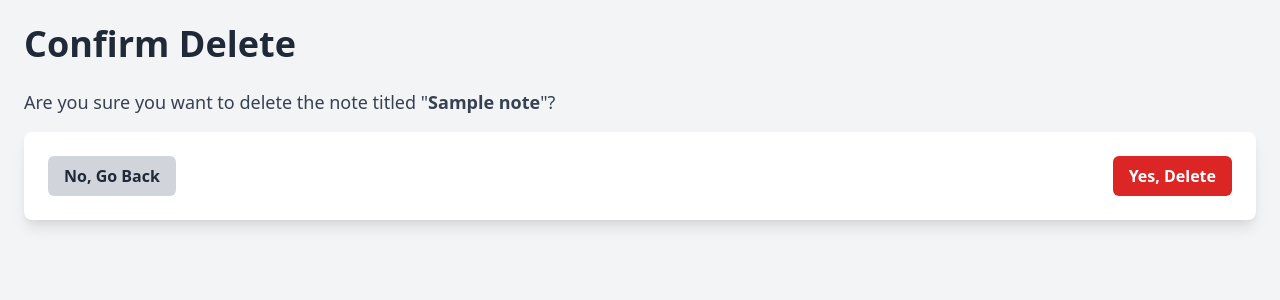
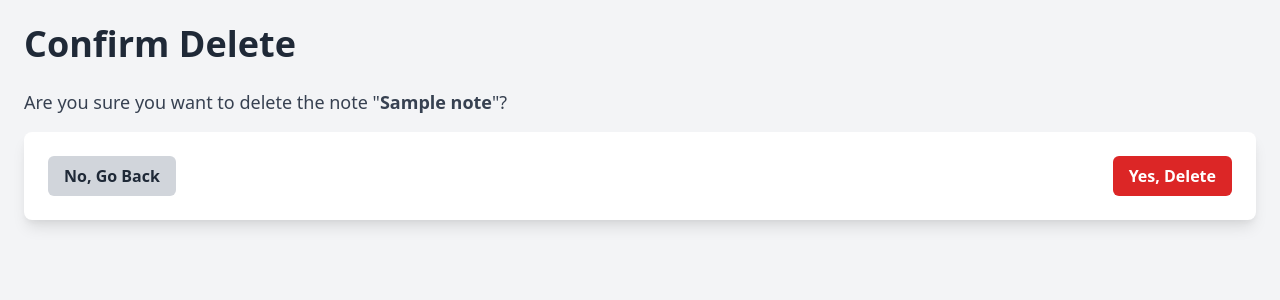
Before and after one commit to EricNguyen1206/study-cakePHP, a CakePHP app: template cakephp/app/src/Template/Notes/delete.ctp in a window 1280 px wide. Shown: the top 300 px of the page. Run offline with PHP 8.4 and a stand-in for CakePHP, Linux system fonts and the light colour scheme; the template is opened without the code that fills it: most values are stand-ins (such as "Sample title", 1, 10 or a date in 2020); some libraries are stand-ins or nearby versions.

Commit message:
fix: update message

```diff
--- a/cakephp/app/src/Template/Notes/delete.ctp
+++ b/cakephp/app/src/Template/Notes/delete.ctp
@@ -1,6 +1,6 @@
 <h1 class="text-4xl font-bold mb-6 text-gray-800">Confirm Delete</h1>
 
-<p class="mb-4 text-lg text-gray-700">Are you sure you want to delete the note titled "<strong><?= h($note->title); ?></strong>"?</p>
+<p class="mb-4 text-lg text-gray-700">Are you sure you want to delete the note "<strong><?= h($note->title); ?></strong>"?</p>
 
 <!-- Delete Form -->
 <?= $this->Form->create(null, ['url' => ['action' => 'delete', $note->id], 'class' => 'bg-white shadow-lg rounded-lg p-6']) ?>
```
